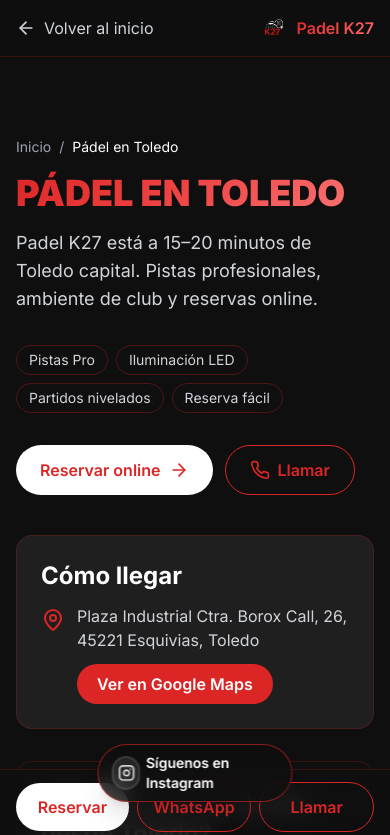
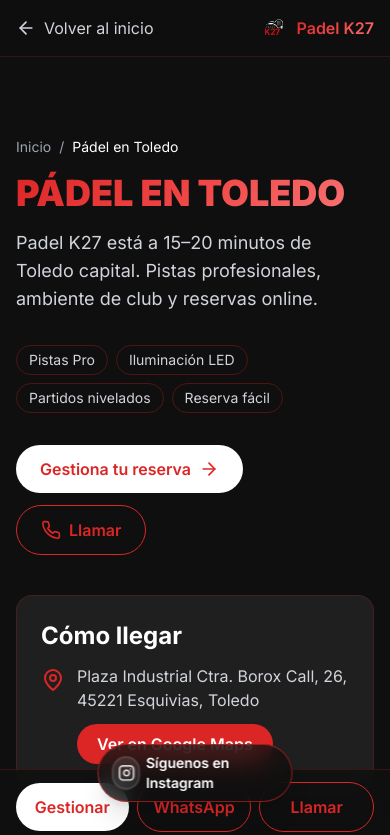
Before and after one commit to Raul1992gt/k27, a Next.js app: page /padel-toledo in a window 390 px wide. Shown: the top 835 px of the page. Built offline with nearby package versions, Linux system fonts and the light colour scheme; no server answers.

Commit message:
feat: update booking system to use Taykus platform and new contact phone

```diff
--- a/app/layout.tsx
+++ b/app/layout.tsx
@@ -89,7 +89,7 @@
               process.env.NEXT_PUBLIC_SITE_URL ||
               (process.env.VERCEL_URL ? `https://${process.env.VERCEL_URL}` : 'http://localhost:3000'),
             image: [`${process.env.NEXT_PUBLIC_BASE_PATH || ''}/images/pistas2.webp`],
-            telephone: '+34 618 913 615',
+            telephone: '+34 644 337 496',
             address: {
               '@type': 'PostalAddress',
               streetAddress: 'Plaza Industrial Ctra. Borox Call, 26',
--- a/app/padel-esquivias/page.tsx
+++ b/app/padel-esquivias/page.tsx
@@ -10,7 +10,7 @@
 
 export default function PadelEsquiviasPage() {
   const prefix = process.env.NEXT_PUBLIC_BASE_PATH || ''
-  const bookingUrl = `${prefix}/reservar`
+  const bookingUrl = 'https://k27.taykus.com/'
   return (
     <main className="min-h-screen bg-padel-black text-white">
       <div className="sticky top-0 z-10 w-full bg-padel-black/90 backdrop-blur-md border-b border-padel-red/20">
@@ -44,8 +44,8 @@
             <li className="px-3 py-1 rounded-full border border-padel-red/30 text-gray-300">Reserva fácil</li>
           </ul>
           <div className="flex flex-wrap gap-3 mb-10">
-            <a href={bookingUrl} className="bg-white text-padel-red px-6 py-3 rounded-full font-semibold hover:bg-gray-100 inline-flex items-center">
-              Reservar online <ArrowRight className="w-5 h-5 ml-2" />
+            <a href={bookingUrl} target="_blank" rel="noopener noreferrer" className="bg-white text-padel-red px-6 py-3 rounded-full font-semibold hover:bg-gray-100 inline-flex items-center">
+              Gestiona tu reserva <ArrowRight className="w-5 h-5 ml-2" />
             </a>
             <a href="tel:+34644337496" className="border border-padel-red text-padel-red px-6 py-3 rounded-full font-semibold hover:bg-padel-red hover:text-white inline-flex items-center">
               <Phone className="w-5 h-5 mr-2" /> Llamar
@@ -125,7 +125,7 @@
                     <span className="text-padel-red transition-transform group-open:rotate-45 text-2xl leading-none">+</span>
                   </summary>
                   <div className="px-5 pb-5 text-gray-300">
-                    Pulsa “Reservar online” o llama al <span className="text-white font-semibold">+34 644 337 496</span>.
+                    Pulsa “Gestiona tu reserva” o llama al <span className="text-white font-semibold">+34 644 337 496</span>.
                   </div>
                 </details>
               </div>
@@ -170,7 +170,7 @@
             rel="noopener noreferrer"
             className="flex-1 bg-white text-padel-red font-semibold py-3 rounded-full text-center"
           >
-            Reservar
+            Gestionar
           </a>
           <a
             href="https://wa.me/34644337496?text=Hola%20K27%20Padel%2C%20quisiera%20reservar%20pista"
--- a/app/padel-madrid/page.tsx
+++ b/app/padel-madrid/page.tsx
@@ -10,7 +10,7 @@
 
 export default function PadelMadridPage() {
   const prefix = process.env.NEXT_PUBLIC_BASE_PATH || ''
-  const bookingUrl = `${prefix}/reservar`
+  const bookingUrl = 'https://k27.taykus.com/'
   return (
     <main className="min-h-screen bg-padel-black text-white">
       <div className="sticky top-0 z-10 w-full bg-padel-black/90 backdrop-blur-md border-b border-padel-red/20">
@@ -44,8 +44,8 @@
             <li className="px-3 py-1 rounded-full border border-padel-red/30 text-gray-300">Reserva fácil</li>
           </ul>
           <div className="flex flex-wrap gap-3 mb-10">
-            <a href={bookingUrl} className="bg-white text-padel-red px-6 py-3 rounded-full font-semibold hover:bg-gray-100 inline-flex items-center">
-              Reservar online <ArrowRight className="w-5 h-5 ml-2" />
+            <a href={bookingUrl} target="_blank" rel="noopener noreferrer" className="bg-white text-padel-red px-6 py-3 rounded-full font-semibold hover:bg-gray-100 inline-flex items-center">
+              Gestiona tu reserva <ArrowRight className="w-5 h-5 ml-2" />
             </a>
             <a href="tel:+34618913615" className="border border-padel-red text-padel-red px-6 py-3 rounded-full font-semibold hover:bg-padel-red hover:text-white inline-flex items-center">
               <Phone className="w-5 h-5 mr-2" /> Llamar
@@ -124,7 +124,7 @@
                     <span className="text-padel-red transition-transform group-open:rotate-45 text-2xl leading-none">+</span>
                   </summary>
                   <div className="px-5 pb-5 text-gray-300">
-                    Pulsa “Reservar online” o llama al <span className="text-white font-semibold">+34 618 913 615</span>.
+                    Pulsa “Gestiona tu reserva” o llama al <span className="text-white font-semibold">+34 618 913 615</span>.
                   </div>
                 </details>
               </div>
@@ -165,12 +165,14 @@
         <div className="backdrop-blur-md bg-padel-black/80 border-t border-padel-red/20 px-4 py-3 flex items-center gap-2 justify-center">
           <a
             href={bookingUrl}
+            target="_blank"
+            rel="noopener noreferrer"
             className="flex-1 bg-white text-padel-red font-semibold py-3 rounded-full text-center"
           >
-            Reservar
+            Gestionar
           </a>
           <a
-            href="https://wa.me/34618913615?text=Hola%20K27%20Padel%2C%20quisiera%20reservar%20pista"
+            href="https://wa.me/34644337496?text=Hola%20Padel%20K27%2C%20quisiera%20reservar%20pista"
             target="_blank"
             rel="noopener noreferrer"
             className="flex-1 border border-padel-red text-padel-red font-semibold py-3 rounded-full text-center"
@@ -179,7 +181,7 @@
             WhatsApp
           </a>
           <a
-            href="tel:+34618913615"
+            href="tel:+34644337496"
             className="flex-1 border border-padel-red text-padel-red font-semibold py-3 rounded-full text-center"
           >
             Llamar
--- a/app/padel-toledo/page.tsx
+++ b/app/padel-toledo/page.tsx
@@ -11,7 +11,7 @@
 
 export default function PadelToledoPage() {
   const prefix = process.env.NEXT_PUBLIC_BASE_PATH || ''
-  const bookingUrl = `${prefix}/reservar`
+  const bookingUrl = 'https://k27.taykus.com/'
   return (
     <main className="min-h-screen bg-padel-black text-white">
       <div className="sticky top-0 z-10 w-full bg-padel-black/90 backdrop-blur-md border-b border-padel-red/20">
@@ -45,10 +45,10 @@
             <li className="px-3 py-1 rounded-full border border-padel-red/30 text-gray-300">Reserva fácil</li>
           </ul>
           <div className="flex flex-wrap gap-3 mb-10">
-            <a href={bookingUrl} className="bg-white text-padel-red px-6 py-3 rounded-full font-semibold hover:bg-gray-100 inline-flex items-center">
-              Reservar online <ArrowRight className="w-5 h-5 ml-2" />
+            <a href={bookingUrl} target="_blank" rel="noopener noreferrer" className="bg-white text-padel-red px-6 py-3 rounded-full font-semibold hover:bg-gray-100 inline-flex items-center">
+              Gestiona tu reserva <ArrowRight className="w-5 h-5 ml-2" />
             </a>
-            <a href="tel:+34618913615" className="border border-padel-red text-padel-red px-6 py-3 rounded-full font-semibold hover:bg-padel-red hover:text-white inline-flex items-center">
+            <a href="tel:+34644337496" className="border border-padel-red text-padel-red px-6 py-3 rounded-full font-semibold hover:bg-padel-red hover:text-white inline-flex items-center">
               <Phone className="w-5 h-5 mr-2" /> Llamar
             </a>
           </div>
@@ -125,7 +125,7 @@
                     <span className="text-padel-red transition-transform group-open:rotate-45 text-2xl leading-none">+</span>
                   </summary>
                   <div className="px-5 pb-5 text-gray-300">
-                    Pulsa “Reservar online” o llama al <span className="text-white font-semibold">+34 618 913 615</span>.
+                    Pulsa “Gestiona tu reserva” o llama al <span className="text-white font-semibold">+34 618 913 615</span>.
                   </div>
                 </details>
               </div>
@@ -166,12 +166,14 @@
         <div className="backdrop-blur-md bg-padel-black/80 border-t border-padel-red/20 px-4 py-3 flex items-center gap-2 justify-center">
           <a
             href={bookingUrl}
+            target="_blank"
+            rel="noopener noreferrer"
             className="flex-1 bg-white text-padel-red font-semibold py-3 rounded-full text-center"
           >
-            Reservar
+            Gestionar
           </a>
           <a
-            href="https://wa.me/34618913615?text=Hola%20K27%20Padel%2C%20quisiera%20reservar%20pista"
+            href="https://wa.me/34644337496?text=Hola%20K27%20Padel%2C%20quisiera%20reservar%20pista"
             target="_blank"
             rel="noopener noreferrer"
             className="flex-1 border border-padel-red text-padel-red font-semibold py-3 rounded-full text-center"
@@ -180,7 +182,7 @@
             WhatsApp
           </a>
           <a
-            href="tel:+34618913615"
+            href="tel:+34644337496"
             className="flex-1 border border-padel-red text-padel-red font-semibold py-3 rounded-full text-center"
           >
             Llamar
--- a/app/page.tsx
+++ b/app/page.tsx
@@ -208,7 +208,7 @@
               onClick={() => setShowReservationModal(true)}
               className="bg-white text-padel-red px-8 py-4 rounded-full text-lg font-semibold hover:bg-gray-100 transition-all duration-300 transform hover:scale-105"
             >
-              Reservar Ahora
+              Gestiona tu reserva
             </button>
             <button
               onClick={() => setShowGalleryModal(true)}
@@ -439,7 +439,7 @@
               onClick={() => setShowReservationModal(true)}
               className="bg-white text-padel-red px-8 py-4 rounded-full text-lg font-semibold hover:bg-gray-100 transition-all duration-300 transform hover:scale-105"
             >
-              Reservar Ahora
+              Gestiona tu reserva
             </button>
           </motion.div>
         </div>
@@ -630,7 +630,7 @@
                   <span className="text-padel-red transition-transform group-open:rotate-45 text-2xl leading-none">+</span>
                 </summary>
                 <div className="px-6 pb-6 text-gray-300">
-                  Pulsa “Reservar online” para abrir el software de reservas o llama al <span className="text-white font-semibold">+34 644 337 496</span>.
+                  Pulsa “Gestiona tu reserva” para abrir el software de reservas o llama al <span className="text-white font-semibold">+34 644 337 496</span>.
                 </div>
               </details>
             </motion.div>
@@ -785,10 +785,12 @@
 
               <div className="mt-6 space-y-3">
                 <a
-                  href={`${prefix}/reservar`}
+                  href={'https://k27.taykus.com/'}
+                  target="_blank"
+                  rel="noopener noreferrer"
                   className="w-full bg-white text-padel-red hover:bg-gray-100 h-12 rounded-full font-semibold transition-colors inline-flex items-center justify-center"
                 >
-                  Reservar online
+                  Gestiona tu reserva
                 </a>
                 <div className="flex gap-3">
                   <a
@@ -1049,7 +1051,7 @@
               name: '¿Cómo reservar pista?',
               acceptedAnswer: {
                 '@type': 'Answer',
-                text: 'Pulsa “Reservar online” para abrir el software de reservas o llama al +34 644 337 496.'
+                text: 'Pulsa “Gestiona tu reserva” para abrir el software de reservas o llama al +34 644 337 496.'
               }
             },
             {
--- a/app/reservar/page.tsx
+++ b/app/reservar/page.tsx
@@ -1,71 +1,12 @@
 import type { Metadata } from 'next'
-import Image from 'next/image'
-import { Clock, ArrowLeft, Bell, Phone, MessageCircle } from 'lucide-react'
+import { redirect } from 'next/navigation'
 
 export const metadata: Metadata = {
-  title: 'Reservas · Próximamente | Padel K27',
-  description:
-    'Estamos preparando el recinto. Muy pronto abrimos y activaremos las reservas online. ¡No te lo querrás perder!',
+  title: 'Reservas | Padel K27',
+  description: 'Gestiona tu reserva en nuestro sistema online.',
 }
 
-export default function ReservarSoonPage() {
-  const prefix = process.env.NEXT_PUBLIC_BASE_PATH || ''
-  return (
-    <main className="min-h-screen bg-padel-black text-white">
-      <div className="sticky top-0 z-10 w-full bg-padel-black/90 backdrop-blur-md border-b border-padel-red/20">
-        <div className="max-w-5xl mx-auto px-4 py-3 flex items-center justify-between">
-          <a href={`${prefix}/`} className="inline-flex items-center text-gray-300 hover:text-white transition-colors">
-            <ArrowLeft className="w-5 h-5 mr-2" /> Volver al inicio
-          </a>
-          <a href={`${prefix}/`} className="inline-flex items-center">
-            <Image src={`${prefix}/images/logo.webp`} alt="Padel K27 Logo" width={32} height={32} className="mr-2" />
-            <span className="font-semibold gradient-text">Padel K27</span>
-          </a>
-        </div>
-      </div>
-
-      <section className="py-20">
-        <div className="max-w-4xl mx-auto px-4 text-center">
-          <div className="mx-auto w-20 h-20 rounded-full bg-padel-red/10 border border-padel-red/30 flex items-center justify-center mb-6">
-            <Bell className="w-10 h-10 text-padel-red" />
-          </div>
-          <h1 className="text-4xl md:text-6xl font-black mb-4">
-            <span className="gradient-text">PRÓXIMAMENTE</span>
-          </h1>
-          <p className="text-gray-300 text-lg md:text-xl max-w-2xl mx-auto mb-6">
-            Estamos preparando el recinto para ofrecerte la mejor experiencia de pádel.
-          </p>
-          <p className="text-gray-400 mb-10">
-            Abrimos muy pronto y activaremos las reservas online. ¡No te lo querrás perder!
-          </p>
-
-          <div className="grid sm:grid-cols-2 gap-3 max-w-xl mx-auto">
-            <a
-              href="tel:+34618913615"
-              className="inline-flex items-center justify-center gap-2 bg-white text-padel-red hover:bg-gray-100 px-6 py-3 rounded-full font-semibold transition-colors"
-            >
-              <Phone className="w-5 h-5" /> Llamar
-            </a>
-            <a
-              href="https://wa.me/34618913615?text=Hola%20K27%20Padel%2C%20quisiera%20informaci%C3%B3n%20sobre%20reservas"
-              target="_blank"
-              rel="noopener noreferrer"
-              className="inline-flex items-center justify-center gap-2 border border-padel-red text-padel-red hover:bg-padel-red hover:text-white px-6 py-3 rounded-full font-semibold transition-colors"
-            >
-              <MessageCircle className="w-5 h-5" /> WhatsApp
-            </a>
-          </div>
-
-          <div className="mt-12 inline-flex items-start gap-3 text-left bg-padel-gray border border-padel-red/20 rounded-2xl p-5">
-            <Clock className="w-6 h-6 text-padel-red mt-0.5" />
-            <div className="text-gray-300">
-              <p className="font-semibold text-white mb-1">Horario de atención</p>
-              <p>Entre semana: 9:30 - 14:00 y 16:30 - 23:00</p>
-              <p>Fines de semana: 9:30 - 14:00 y 16:30 - 21:00</p>
-            </div>
-          </div>
-        </div>
-      </section>
-    </main>
-  )
+export default function ReservarRedirectPage() {
+  // Redirección inmediata a la plataforma externa de reservas
+  return redirect('https://k27.taykus.com/')
 }
```
